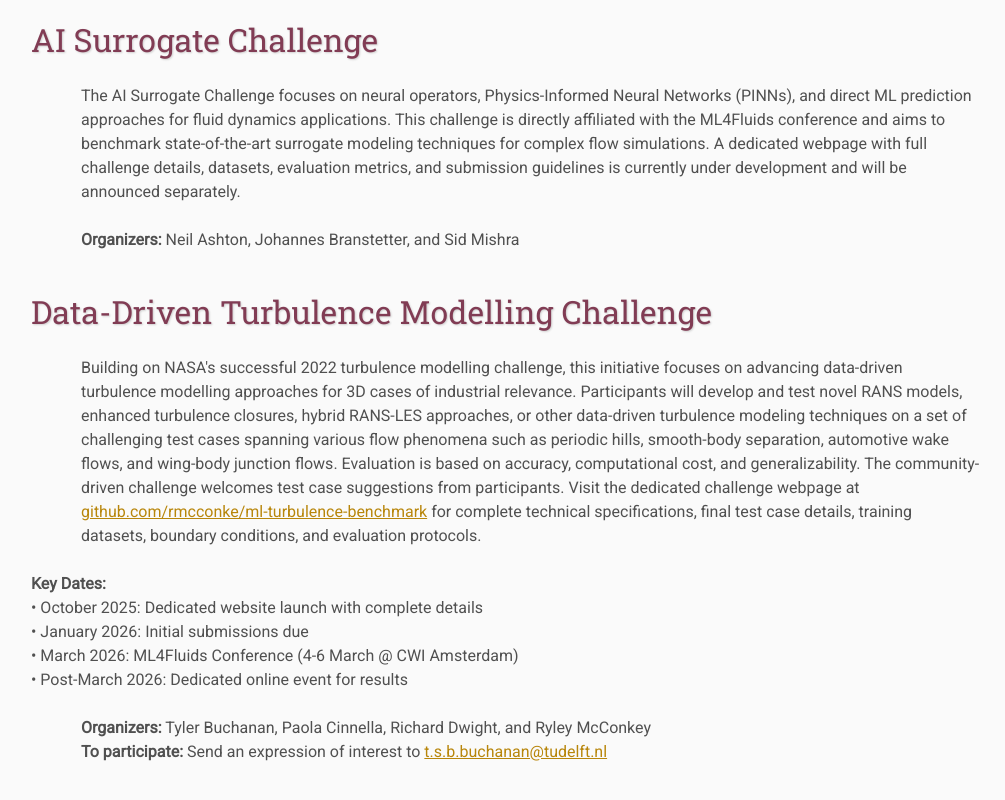
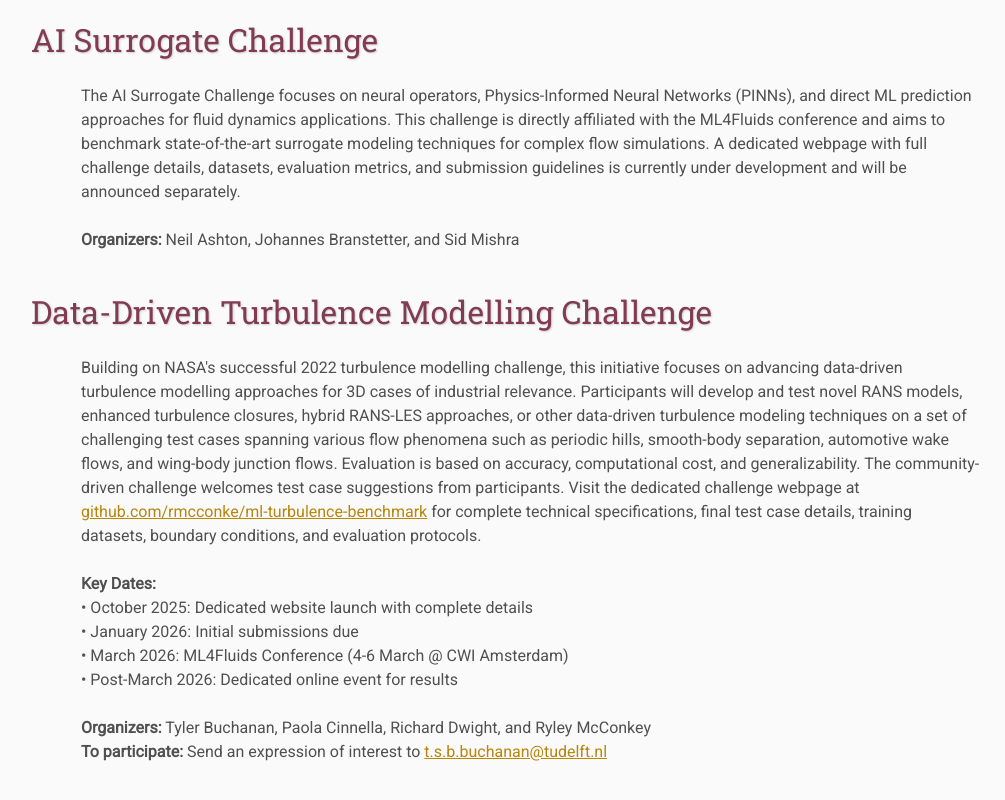
Before and after one commit to ML4FLUIDS2026/ML4FLUIDS2026.github.io, a plain HTML site: page challenges/index.html in a window 1280 px wide. Shown: the part 678-1478 px from the top of the page, without its empty margins (109-1114 px from the left). Drawn offline with Linux system fonts and the light colour scheme; files that its build step writes are made by us from their sources.

Commit message:
Update index.html

```diff
--- a/challenges/index.html
+++ b/challenges/index.html
@@ -67,13 +67,13 @@
             <h2>Data-Driven Turbulence Modelling Challenge</h2>
             <p>Building on NASA's successful 2022 turbulence modelling challenge, this initiative focuses on advancing data-driven turbulence modelling approaches for 3D cases of industrial relevance. Participants will develop and test novel RANS models, enhanced turbulence closures, hybrid RANS-LES approaches, or other data-driven turbulence modeling techniques on a set of challenging test cases spanning various flow phenomena such as periodic hills, smooth-body separation, automotive wake flows, and wing-body junction flows. Evaluation is based on accuracy, computational cost, and generalizability. The community-driven challenge welcomes test case suggestions from participants. Visit the dedicated challenge webpage at <a href="http://github.com/rmcconke/ml-turbulence-benchmark" target="_blank">github.com/rmcconke/ml-turbulence-benchmark</a> for complete technical specifications, final test case details, training datasets, boundary conditions, and evaluation protocols.</p>
 
-            <div class="dates-box">
+            <p class="dates-box">
                 <strong>Key Dates:</strong><br>
                 • October 2025: Dedicated website launch with complete details<br>
                 • January 2026: Initial submissions due<br>
                 • March 2026: ML4Fluids Conference (4-6 March @ CWI Amsterdam)<br>
                 • Post-March 2026: Dedicated online event for results
-            </div>
+            </p>
 
             <p class="contact-info"><strong>Organizers:</strong> Tyler Buchanan, Paola Cinnella, Richard Dwight, and Ryley McConkey<br>
             <strong>To participate:</strong> Send an expression of interest to <a href="mailto:t.s.b.buchanan@tudelft.nl">t.s.b.buchanan@tudelft.nl</a></p>
```
